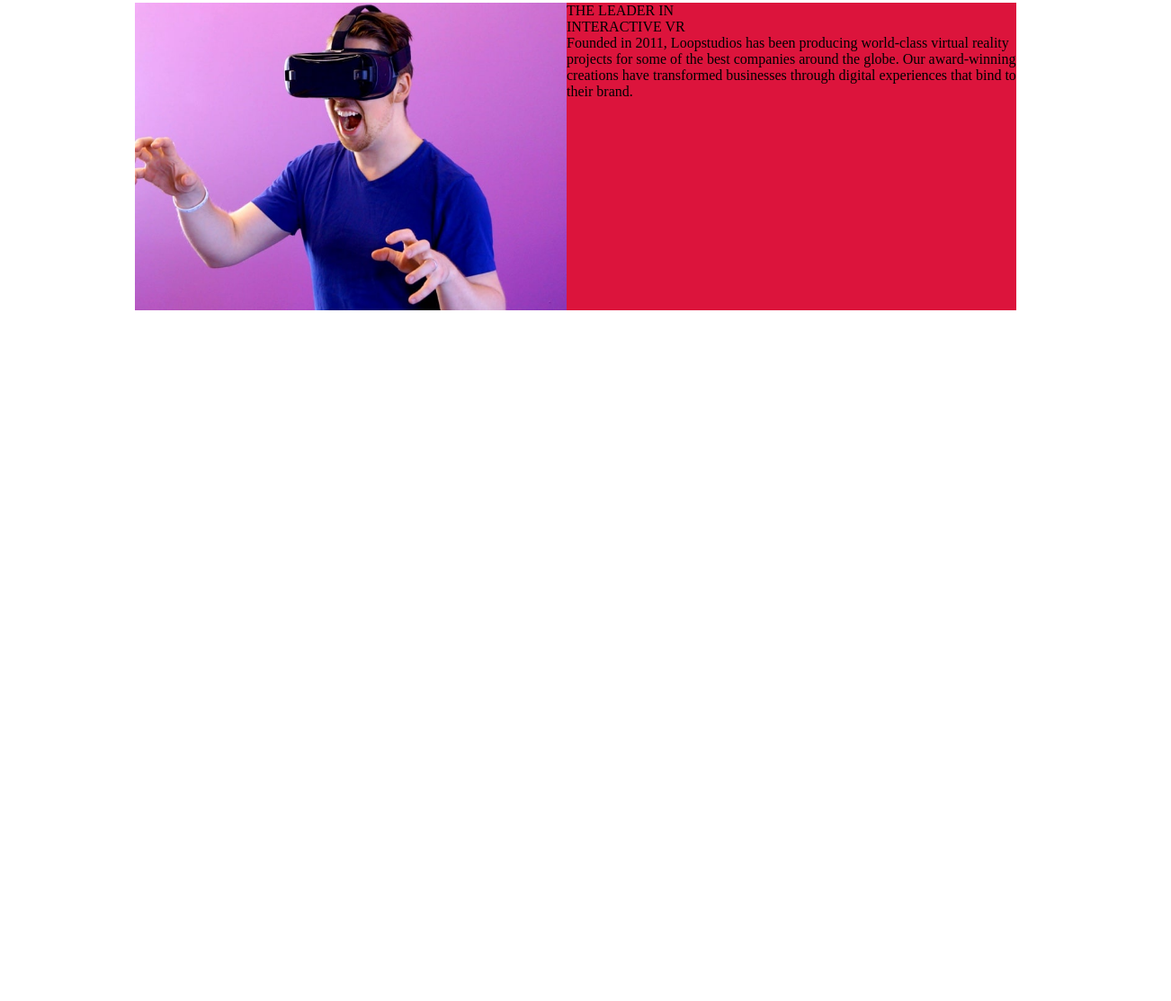
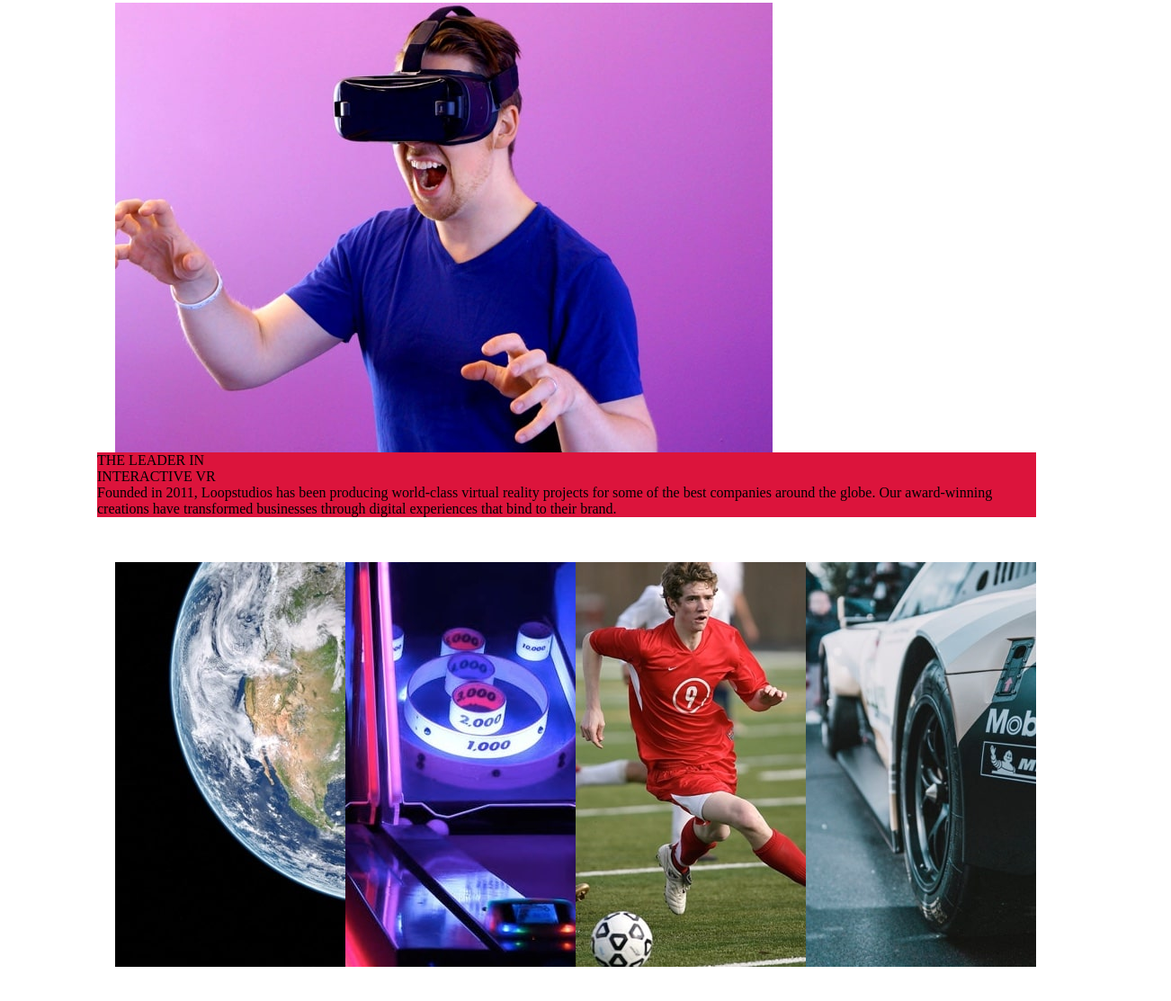
Before and after one commit to andrenanni/loopstudios-landing-page, a plain HTML site: page index.html in a window 1280 px wide. Shown: the part 729-1842 px from the top of the page at 90% size, 1302 px wide, since content can reach past the window. Before the commit the page ends 1224 px from the top, so only its background shows below. Drawn offline with Linux system fonts and the light colour scheme.

Commit message:
Continuação do projeto e alteração no CSS

```diff
--- a/index.html
+++ b/index.html
@@ -27,19 +27,34 @@
                 </div>
             </div>
             <picture>
-                <source media="(max-width: 1000px)" srcset="images/mobile/image-hero.jpg">
+                <source media="(max-width: 750px)" srcset="images/mobile/image-hero.jpg">
                 <img class="img-banner" src="images/desktop/image-hero.jpg" alt="banner">
             </picture>
         </div>
-        <div class="body-content">
+        <div class="body-container">
             <div class="image">
                 <img class="img-body" src="images/desktop/image-interactive.jpg" alt="image-interactive">
+                <div class="text-container">
+                    <div class="white-box">
+                        <p>THE LEADER IN<br>INTERACTIVE VR</p>
+                        <p>Founded in 2011, Loopstudios has been producing world-class virtual reality projects for some of the best companies around the globe. Our award-winning creations have transformed businesses through digital experiences that bind to their brand.</p>
+                    </div>
+                </div>
             </div>
-            <div class="text-container">
-                <div class="white-box">
-                    <p>THE LEADER IN<br>INTERACTIVE VR</p>
-                    <p>Founded in 2011, Loopstudios has been producing world-class virtual reality projects for some of the best companies around the globe. Our award-winning creations have transformed businesses through digital experiences that bind to their brand.</p>
-                </div>
+            <div class="creation-container">
+                <picture class="up">
+                    <source class="teste" media="(max-width: 750px)" srcset="images/mobile/image-deep-earth.jpg">
+                    <img src="images/desktop/image-deep-earth.jpg" alt="image-deep-earth">
+
+                    <source media="(max-width: 750px)" srcset="images/mobile/image-deep-earth.jpg">
+                    <img src="images/desktop/image-night-arcade.jpg" alt="image-deep-earth">
+
+                    <source media="(max-width: 750px)" srcset="images/mobile/image-deep-earth.jpg">
+                    <img src="images/desktop/image-soccer-team.jpg" alt="image-deep-earth">
+
+                    <source media="(max-width: 750px)" srcset="images/mobile/image-deep-earth.jpg">
+                    <img src="images/desktop/image-grid.jpg" alt="image-deep-earth">
+                  </picture>
             </div>
         </div>
     </main>
--- a/style.css
+++ b/style.css
@@ -94,8 +94,9 @@
     max-width: 100vw;
 }
 
-.body-content{
+.body-container{
     display: flex;
+    flex-direction: column;
     padding: 150px;
 }
 
@@ -113,9 +114,36 @@
     flex: 1;
     background-color: crimson;
     margin-left: -20px;
+    margin-bottom: 50px;
 }
 
-@media only screen and (max-width:1000px){
+.creation-container{
+    display: flex;
+    align-items: center;
+    width: 100%;
+}
+
+.up{
+    display: flex;
+    width: 100%;
+    justify-content: space-between;
+}
+
+@media only screen and (min-width:750px){
+    .teste{
+        display: none;
+    }
+}
+
+@media (max-width:750px){
+    .up{
+        display: flex;
+        flex-direction: column;
+        max-width: 100vw;
+    }
+}
+
+@media only screen and (max-width:750px){
     .menu{
         display: none;
     }
```
